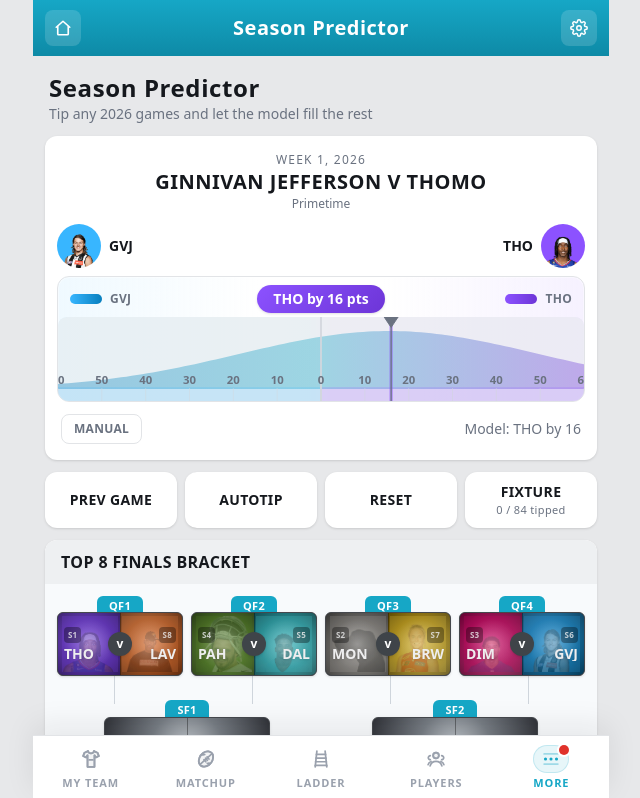
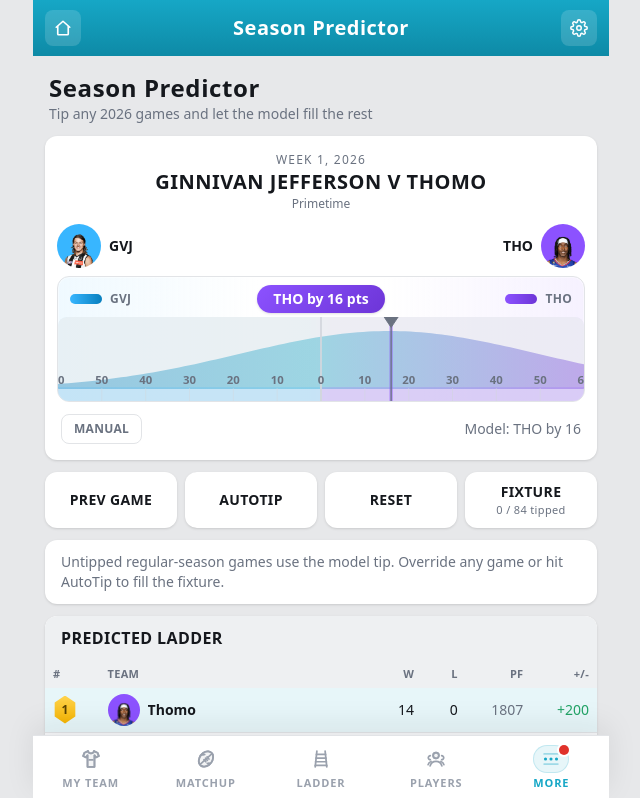
Before and after one commit to zebraspread-glitch/nfl-league, a Next.js app: page /predictor in a window 1280 px wide. Shown: the top 798 px of the page, without its empty margins (319-959 px from the left). Built offline with nearby package versions, Linux system fonts and the light colour scheme.

Commit message:
Hide finals bracket until season tipped

```diff
--- a/components/season-predictor.tsx
+++ b/components/season-predictor.tsx
@@ -263,14 +263,15 @@ export function SeasonPredictor({
           />
         ) : null}
 
-        <FinalsView games={finals.games} picks={picks} onPick={(id, p) => commit((prev) => ({ ...prev, [id]: p }))} champion={champion} />
-        {!seasonDone ? (
+        {seasonDone ? (
+          <FinalsView games={finals.games} picks={picks} onPick={(id, p) => commit((prev) => ({ ...prev, [id]: p }))} champion={champion} />
+        ) : (
           <Card>
             <div className="px-4 py-3 text-sm text-text-muted">
               Untipped regular-season games use the model tip. Override any game or hit AutoTip to fill the fixture.
             </div>
           </Card>
-        ) : null}
+        )}
       </div>
 
       <div className="space-y-2">
```
